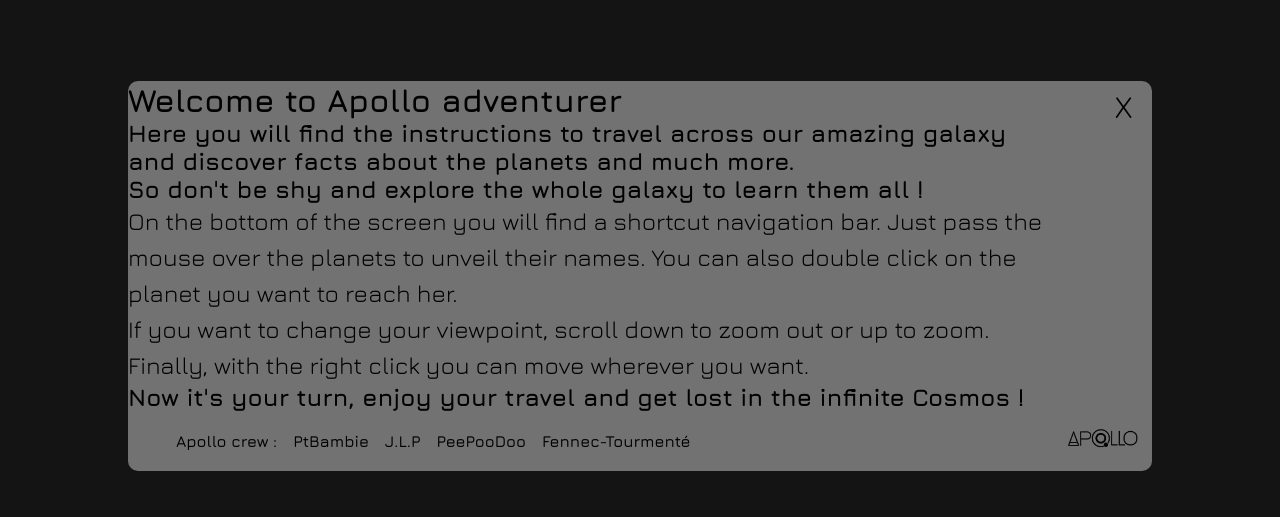
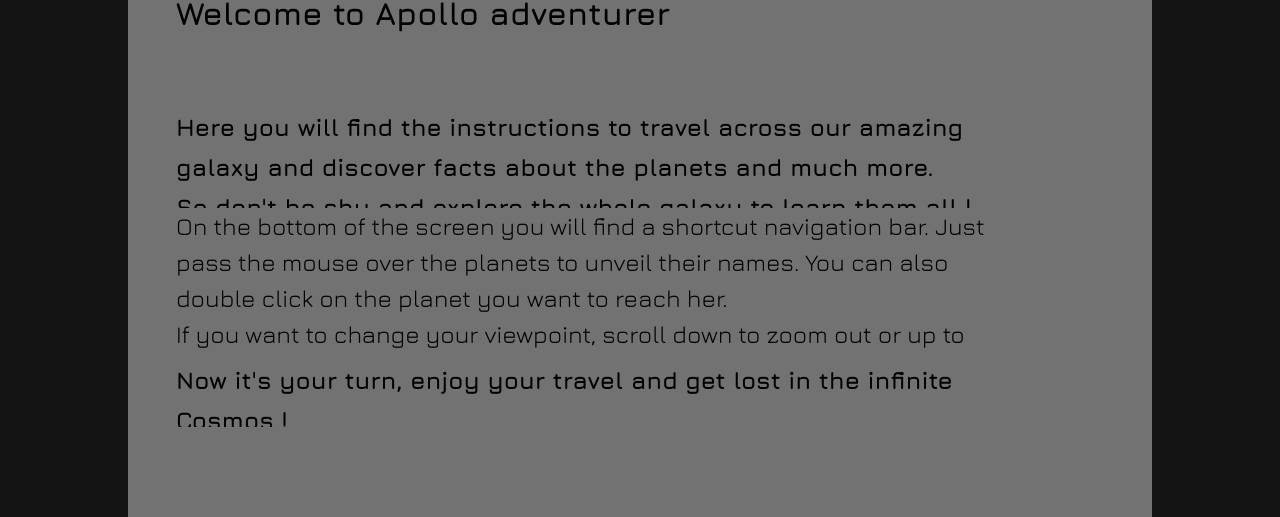
Before and after one commit to WildCodeSchool/2023-02-js-btz-apollo, a React (Create React App) app: page / in a window 1280 px wide. Shown: the part 124-641 px from the top of the page. Built offline with nearby package versions, Linux system fonts and the light colour scheme; no server answers; a web font is replaced by a local one.

Commit message:
fix padding in welcome page

```diff
--- a/src/pages/Home.css
+++ b/src/pages/Home.css
@@ -8,7 +8,9 @@
 
 .welcome-container{
     width: 80%;
-    height: auto;
+    height: 80%;
+    padding-left: 3em;
+    padding-right: 3em;
     background-color: rgba(129, 129, 129, 0.861);
     border-radius: 10px;
     z-index: 1;
@@ -36,9 +38,11 @@
 
 .main-text-container{
     width:90%;
+    height: 40vh;
     display: flex;
     flex-direction: column;
     justify-content: space-around;
+    line-height: 2.5em;
 }
 
 .main-text-container > p {
```
